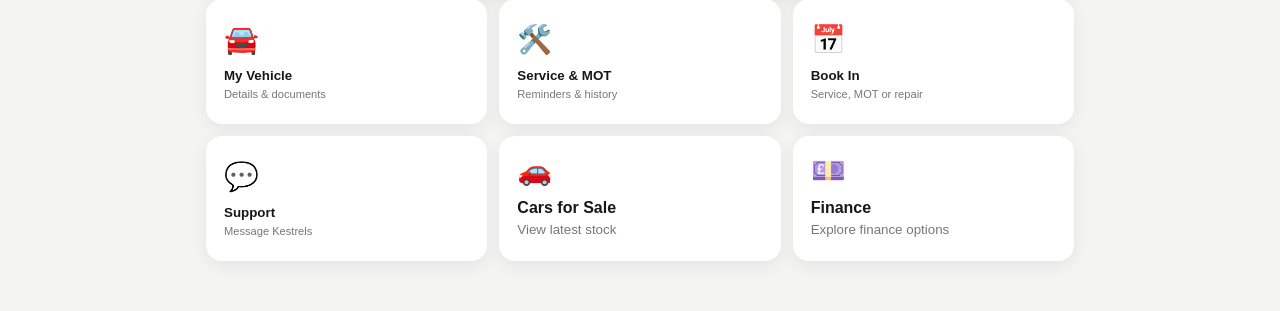
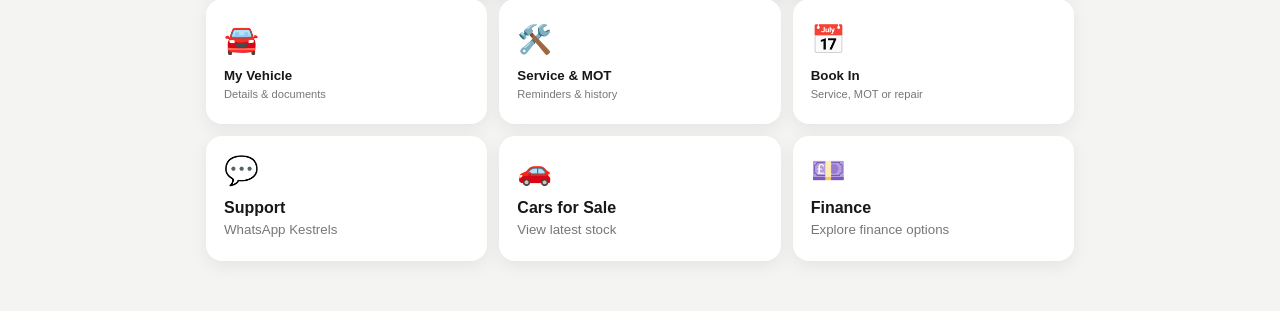
Before and after one commit to kestrelsmotorcompany-boop/Kestrel-customer-app, a website: page index.html in a window 1280 px wide. Shown: the part 391-702 px from the top of the page. Drawn offline with Linux system fonts and the light colour scheme.

Commit message:
Update index.html

```diff
--- a/index.html
+++ b/index.html
@@ -39,7 +39,10 @@
       <button class="tile" data-panel="vehicle"><span>🚘</span><b>My Vehicle</b><small>Details & documents</small></button>
       <button class="tile" data-panel="service"><span>🛠️</span><b>Service & MOT</b><small>Reminders & history</small></button>
       <button class="tile" data-panel="booking"><span>📅</span><b>Book In</b><small>Service, MOT or repair</small></button>
-      <button class="tile" data-panel="support"><span>💬</span><b>Support</b><small>Message Kestrels</small></button>
+
+<a class="tile" href="https://wa.me/447939249588?text=Hi%20Kestrels%2C%20I%20need%20some%20help%20with%20my%20vehicle." target="_blank" rel="noopener"><span>💬</span><b>Support</b><small>WhatsApp Kestrels</small></a>
+
+
       <a class="tile" href="https://www.kestrelsmotorcompany.co.uk" target="_blank" rel="noopener"><span>🚗</span><b>Cars for Sale</b><small>View latest stock</small></a>
       <a class="tile" href="https://driveawayfinance.co.uk" target="_blank" rel="noopener"><span>💷</span><b>Finance</b><small>Explore finance options</small></a>
     </section>
```
